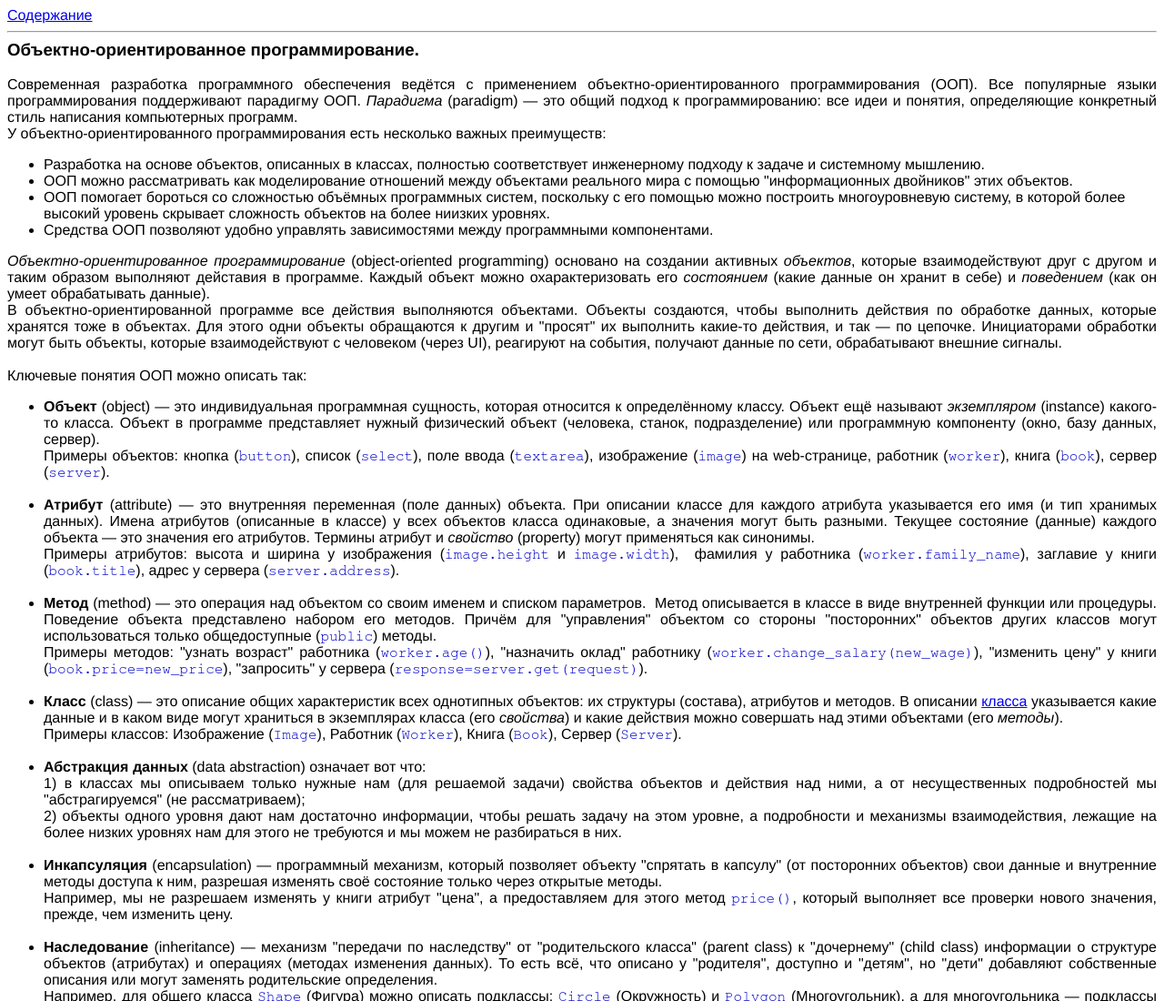
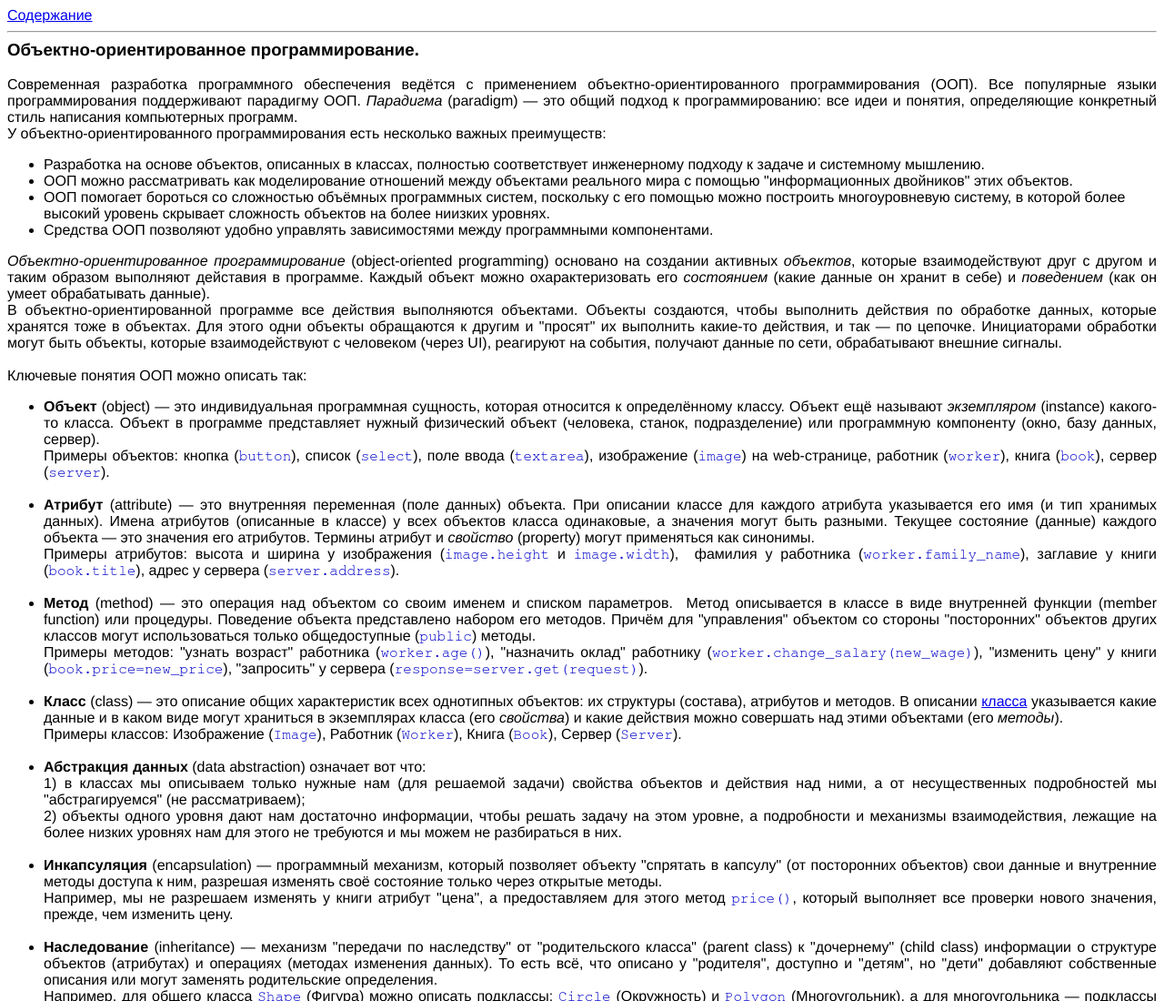
Before and after one commit to mike-shock/Software_Craft, a plain HTML site: page tutorial/O00-OOP.html in a window 1280 px wide. Shown: the top 1100 px of the page at 91% size. Drawn offline with Linux system fonts and the light colour scheme.

Commit message:
More changes made.

```diff
--- a/tutorial/O00-OOP.html
+++ b/tutorial/O00-OOP.html
@@ -71,10 +71,10 @@
           &nbsp;</li>
         <li><b>Метод</b> (method) — это операция над объектом со своим именем и
           списком параметров.&nbsp; Метод описывается в классе в виде внутренней
-          функции или процедуры. Поведение объекта представлено набором его
-          методов. Причём для "управления" объектом со стороны "посторонних"
-          объектов других классов могут использоваться только общедоступные (<span
-            class="code">public</span>) методы.<br>
+          функции (member function) или процедуры. Поведение объекта
+          представлено набором его методов. Причём для "управления" объектом со
+          стороны "посторонних" объектов других классов могут использоваться
+          только общедоступные (<span class="code">public</span>) методы.<br>
           Примеры методов: "узнать возраст" работника (<span class="code">worker.age()</span>),
           "назначить оклад" работнику (<span class="code">worker.change_salary(new_wage)</span>),
           "изменить цену" у книги (<span class="code">book.price=new_price</span>),
```
